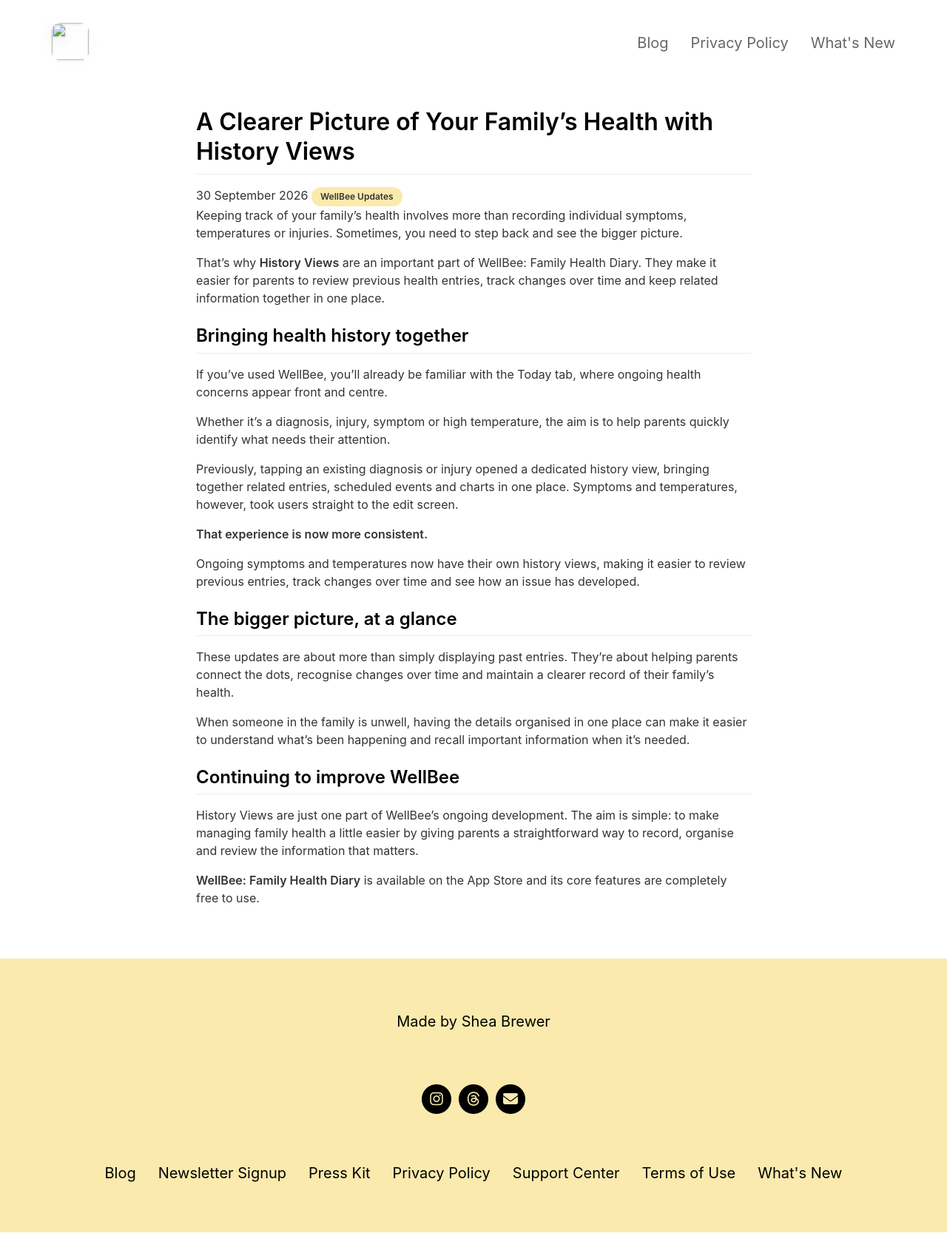
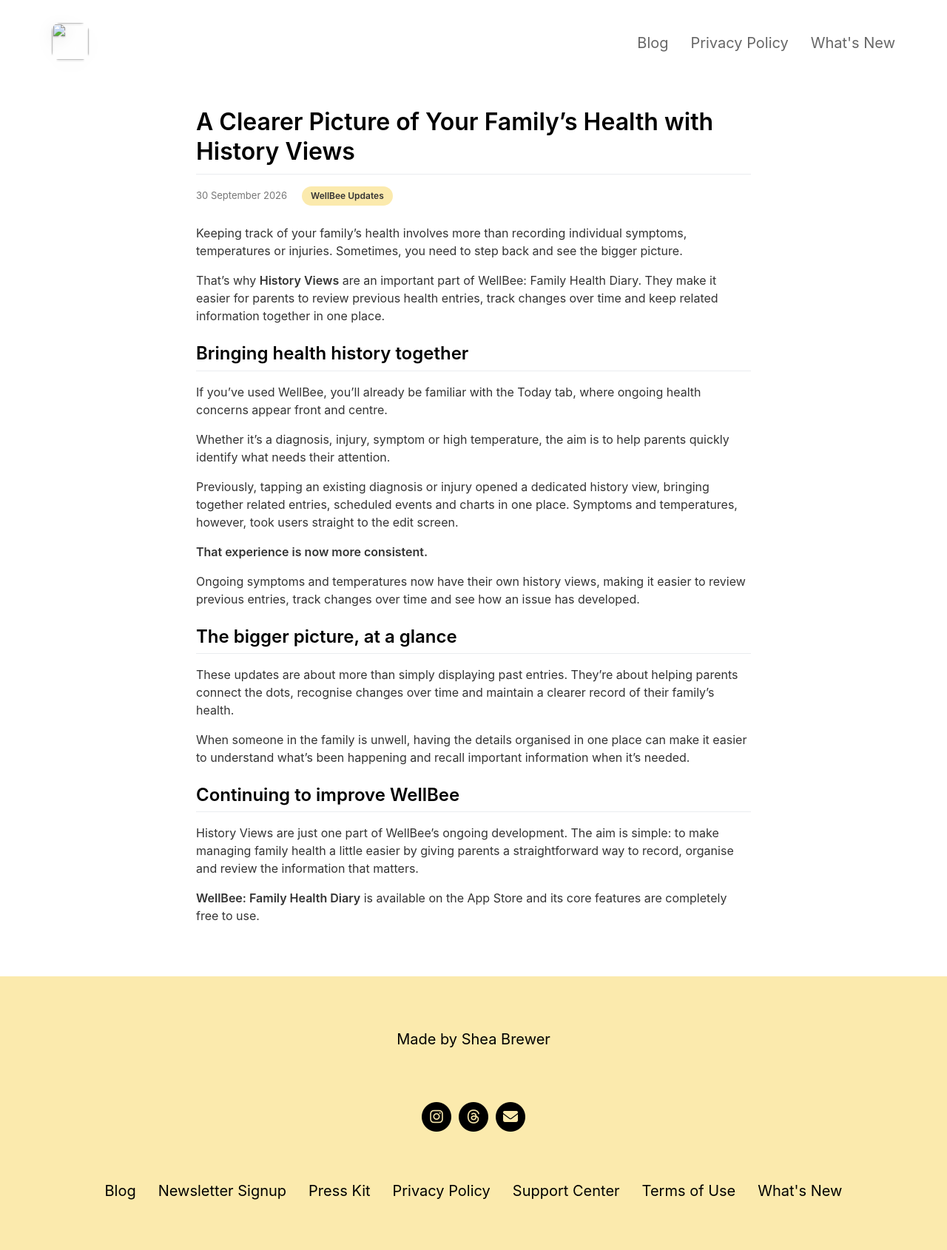
Before and after one commit to sheabrewer1986/WellBeeWebsite, a Jekyll site: the page built from _posts/2026-09-30-history-in-wellbee.md, in a window 1280 px wide. Shown: the whole page at 74% size. Built offline with Jekyll 4.4.1, drawn with Linux system fonts in a browser that asks for light colours; nearby versions of some CDN libraries; before the commit the page ends 1666 px from its top, so only the background shows below that.

Commit message:
[Tweak] Added layout code to add categories to articles

```diff
--- a/_sass/layout.scss
+++ b/_sass/layout.scss
@@ -885,3 +885,17 @@
 .category-about-wellbee {
     background-color: #f8dfe5;
 }
+
+// Blog Articles
+.blogArticleMeta {
+    display: flex;
+    align-items: center;
+    flex-wrap: wrap;
+    gap: 20px;
+    margin-bottom: 25px;
+}
+
+.blogArticleDate {
+    color: #777777;
+    font-size: 13px;
+}
```
